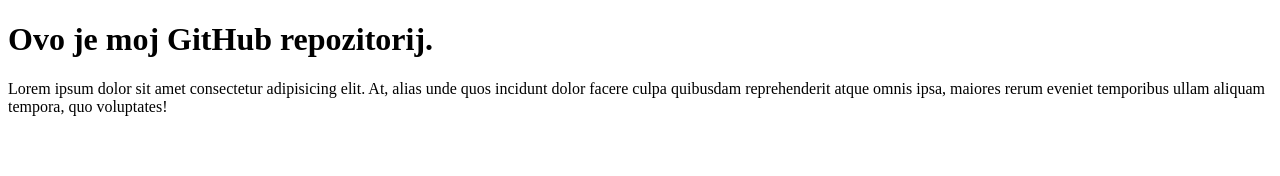
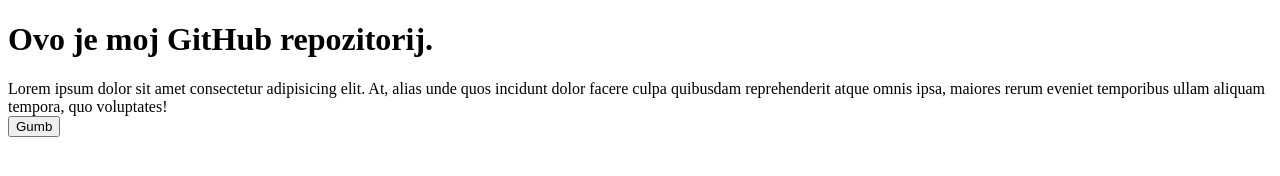
Before and after one commit to bibihyperv/vjezba_algebra, a plain HTML site: page index.html in a window 1280 px wide. Drawn offline with Linux system fonts and the light colour scheme.

Commit message:
Dodao button u prvi paragraf.

```diff
--- a/index.html
+++ b/index.html
@@ -11,7 +11,8 @@
             Lorem ipsum dolor sit amet consectetur adipisicing elit. At, alias
             unde quos incidunt dolor facere culpa quibusdam reprehenderit
             atque omnis ipsa, maiores rerum eveniet temporibus ullam
-            aliquam tempora, quo voluptates!
+            aliquam tempora, quo voluptates!<br>
+            <button>Gumb</button>
         </p>
     </body>
 </html>
```
